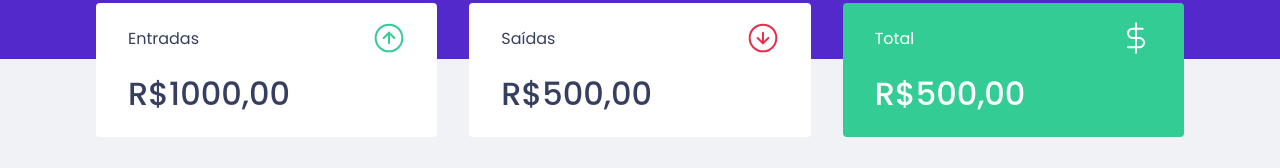
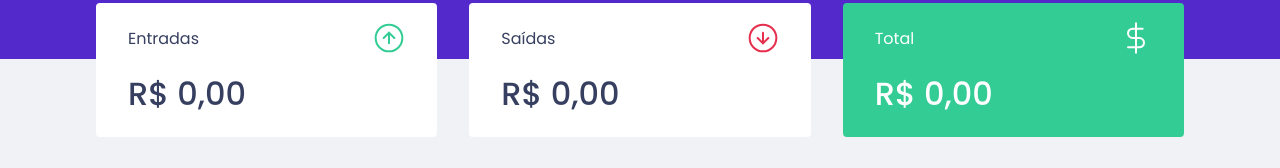
Before and after one commit to evertonvargas/dtmoney, a React (Create React App) app: page / in a window 1280 px wide. Shown: the part 157-325 px from the top of the page. Built offline with nearby package versions, Linux system fonts and the light colour scheme; no server answers; what miragejs would draw is missing.

Commit message:
criando hook

```diff
--- a/src/App.tsx
+++ b/src/App.tsx
@@ -1,9 +1,8 @@
 import { useState } from "react";
-
 import { Dashboard } from "./components/Dashboard";
 import { Header } from "./components/Header";
 import { NewTransactionModal } from "./components/NewTransactionModal";
-import { TransactionsProvider } from "./contexts/TransactionsContext";
+import { TransactionsProvider } from "./hooks/useTransactions";
 
 import { GlobalStyle } from "./styles/global";
 
--- a/src/components/Header/index.tsx
+++ b/src/components/Header/index.tsx
@@ -1,4 +1,5 @@
 import logoImg from "../../assets/Logo.svg";
+
 import { Container, Content } from "./styles";
 interface HeaderProps{
   onOpenNewTransctionsModal: () => void;
--- a/src/components/NewTransactionModal/index.tsx
+++ b/src/components/NewTransactionModal/index.tsx
@@ -1,6 +1,6 @@
 import Modal from "react-modal";
-import { FormEvent, useState, useContext } from "react";
-import { TransactionsContext } from "../../contexts/TransactionsContext";
+import { FormEvent, useState } from "react";
+import { useTransactions } from "../../hooks/useTransactions";
 
 import closeImg from "../../assets/Fechar.svg";
 import entradaImg from "../../assets/Entradas.svg";
@@ -17,7 +17,7 @@
 }
 
 export function NewTransactionModal({isOpen,onRequestClose,}: NewTransctionModalProps){
-  const { createTransaction } = useContext(TransactionsContext)
+  const { createTransaction } = useTransactions();
 
   const [title, setTitle] = useState("");
   const [amount, setAmount] = useState(0);
--- a/src/components/Summary/index.tsx
+++ b/src/components/Summary/index.tsx
@@ -1,31 +1,67 @@
+import { useTransactions } from "../../hooks/useTransactions";
+
+import entradasImg from "../../assets/Entradas.svg";
+import saidaImg from "../../assets/Saidas.svg";
+import totalImg from "../../assets/Total.svg";
+
 import { Container } from "./styles";
 
-import entradasImg from "../../assets/Entradas.svg"
-import saidaImg from "../../assets/Saidas.svg"
-import totalImg from "../../assets/Total.svg"
+export function Summary() {
+  const { transactions } = useTransactions();
 
-//import { useContext } from "react";
-//import { TransactionsContext } from "../../contexts/TransactionsContext";
+  // const totalDeposits = transactions.reduce((acc, transaction) => {
+  //   if(transaction.type === "deposit"){
+  //     return acc + transaction.amount;
+  //   }else{
+  //     return acc;
+  //   }
+  // }, 0)
 
-export function Summary(){
-  //const { transactions } = useContext(TransactionsContext)
+  const summary = transactions.reduce(
+    (acc, transaction) => {
+      if (transaction.type === "deposit") {
+        acc.deposits += transaction.amount;
+        acc.total += transaction.amount;
+      } else {
+        acc.withdraws -= transaction.amount;
+        acc.total -= transaction.amount;
+      }
 
-  return(
+      return acc;
+    },
+    {
+      deposits: 0,
+      withdraws: 0,
+      total: 0,
+    }
+  );
+
+  return (
     <Container>
-      <div >
+      <div>
         <header>
           <p>Entradas</p>
           <img src={entradasImg} alt="entradas" />
         </header>
-        <strong>R$1000,00</strong>
+        <strong>
+          {new Intl.NumberFormat("pt-br", {
+            style: "currency",
+            currency: "BRL",
+          }).format(summary.deposits)}
+        </strong>
       </div>
 
-      <div >
+      <div>
         <header>
           <p>Saídas</p>
           <img src={saidaImg} alt="saídas" />
         </header>
-        <strong>R$500,00</strong>
+        <strong>
+          {new Intl.NumberFormat("pt-br", {
+            style: "currency",
+            currency: "BRL",
+          }).format(summary.withdraws)}
+        </strong>
       </div>
 
       <div className="highlight-background">
@@ -33,7 +69,12 @@
           <p>Total</p>
           <img src={totalImg} alt="total" />
         </header>
-        <strong>R$500,00</strong>
+        <strong>
+          {new Intl.NumberFormat("pt-br", {
+            style: "currency",
+            currency: "BRL",
+          }).format(summary.total)}
+        </strong>
       </div>
     </Container>
   );
--- a/src/components/TransictionsTable/index.tsx
+++ b/src/components/TransictionsTable/index.tsx
@@ -1,9 +1,9 @@
-import { useContext } from "react";
-import { TransactionsContext } from "../../contexts/TransactionsContext";
+import { useTransactions } from "../../hooks/useTransactions";
+
 import { Container } from "./styles";
 
 export function TransactionsTable() {
-  const { transactions } = useContext(TransactionsContext)
+  const { transactions } = useTransactions();
 
   return (
     <Container>
--- a/src/contexts/TransactionsContext.tsx
+++ b/src/hooks/useTransactions.tsx
@@ -1,4 +1,4 @@
-import { createContext, useState, useEffect, ReactNode } from "react";
+import { createContext, useState, useEffect, ReactNode, useContext } from "react";
 import { api } from "../services/api";
 
 interface Transaction {
@@ -30,7 +30,7 @@
   createTransaction: (props: TransactionInput) => Promise<void>;
 }
 
-export const TransactionsContext = createContext<TransactionsContextData>({} as
+const TransactionsContext = createContext<TransactionsContextData>({} as
   TransactionsContextData);
 
 export function TransactionsProvider({ children }: TransactionsProviderProps) {
@@ -56,3 +56,7 @@
     </TransactionsContext.Provider>
   );
 }
+
+export function useTransactions(){
+  return useContext(TransactionsContext);
+}
```
